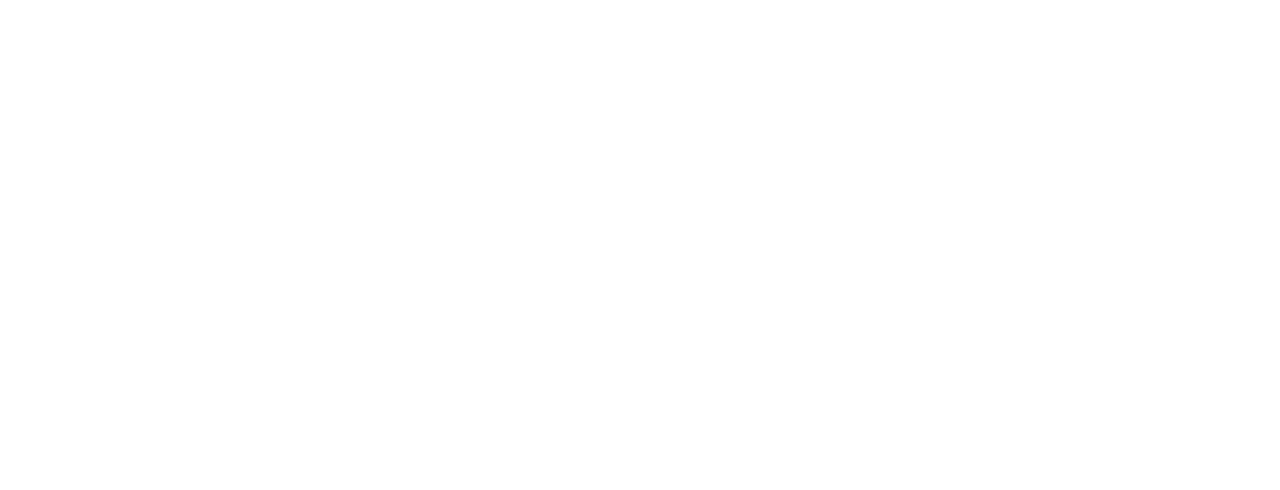
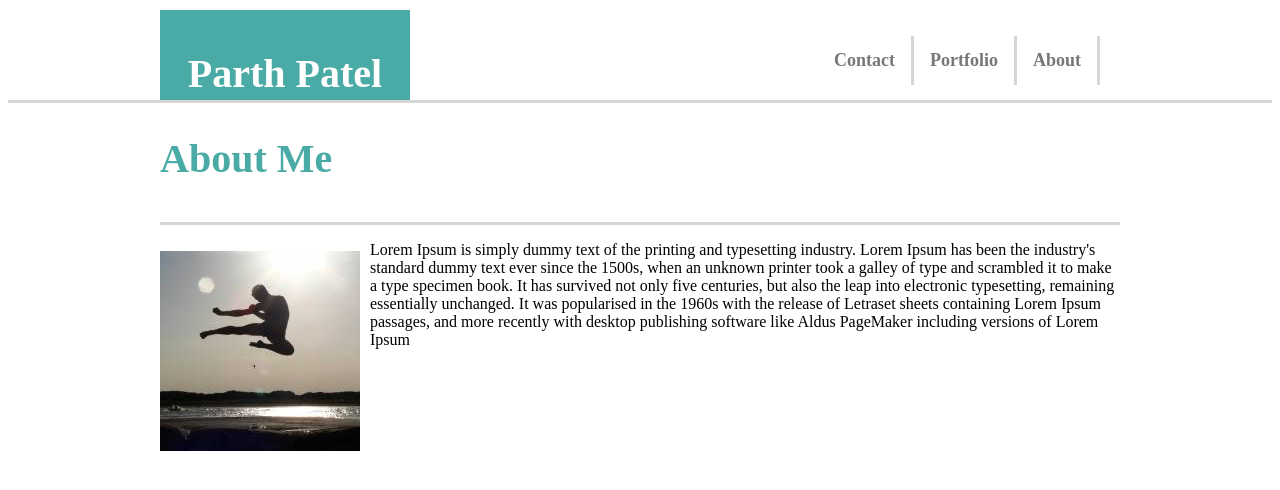
Before and after one commit to prpatel1231/Basic-Portfolio, a plain HTML site: page index.html in a window 1280 px wide. Drawn offline with Linux system fonts and the light colour scheme.

Commit message:
added navbar, image and text to index.html

```diff
--- a/assets/style.css
+++ b/assets/style.css
@@ -3,3 +3,65 @@
     clear: both;
     display: table;
   }
+#header {
+  border-bottom:#cccc;
+  border-bottom-style: solid;
+  background:#ffff;
+  height: 90px;
+}
+#shell {
+  width: 960px;
+  margin: auto;
+}
+#logo {
+  background: #4aaaa5;
+  width: 250px;
+  height: 90px;
+  text-align: center;
+  color: white;
+  font-size: 40px;
+  font-weight: bolder;
+  float: left;
+}
+#navbar {
+  list-style: none;
+  margin: 10px;
+  padding: 10px;
+  overflow: hidden;
+  background-color: #ffff;
+}
+li {
+  float: right;
+  list-style: none;
+  border-right: #cccc;
+  border-right-style: solid;
+  font-size: 18px;
+}
+li a {
+  display: block;
+  text-align: center;
+  padding: 14px 16px;
+  text-decoration: none;
+  border-right: #cccc;
+  color: #777777;
+  font-weight: bold;
+}
+#main {
+  background: #ffff;
+  margin-top: 20px;
+}
+#aboutMe {
+  font-size: 40px;
+  border-bottom: #cccc;
+  border-bottom-style: solid;
+  font-weight: bold;
+  color: #4aaaa5;
+}
+#pic {
+  margin-top: 10px;
+  margin-right: 10px;
+  float: left;
+}
+#text {
+  display: inline;
+}
--- a/index.html
+++ b/index.html
@@ -8,6 +8,50 @@
     <title>Parth's Portfolio</title>
 </head>
 <body>
+    <div id="header">
+        <div id="shell">
+            <div id="logo">
+                <p>Parth Patel</p>
+
+            </div>
+            <div id="navbar">
+                <ul>
+                    <li><a class="navLink" href="#">About</a></li>
+                    <li><a class="navLink" href="#">Portfolio</a></li>
+                    <li><a class="navLink" href="#">Contact</a></li>
+
+                </ul>
+
+            </div>
+            <div id="main">
+                <div id="aboutMe" class="clearfix">
+                    <p>About Me</p>
+                </div>
+                <div id="pic">
+                    <img src="assets/images/sports.jpg">
+                </div>
+                <div id="text">
+                    <p>Lorem Ipsum is simply dummy text of the printing and
+                        typesetting industry. Lorem Ipsum has been the
+                        industry's standard dummy text ever since the 1500s,
+                        when an unknown printer took a galley of type and
+                        scrambled it to make a type specimen book.
+                        It has survived not only five centuries,
+                        but also the leap into electronic typesetting,
+                        remaining essentially unchanged. It was popularised
+                        in the 1960s with the release of Letraset sheets
+                        containing Lorem Ipsum passages, and more recently
+                        with desktop publishing software like Aldus PageMaker
+                        including versions of Lorem Ipsum
+
+                    </p>
+                </div>
+
+            </div>
+
+        </div>
+
+    </div>
 
 </body>
 </html>
```
Also changed, not shown: assets/images/sports.jpg (added).
